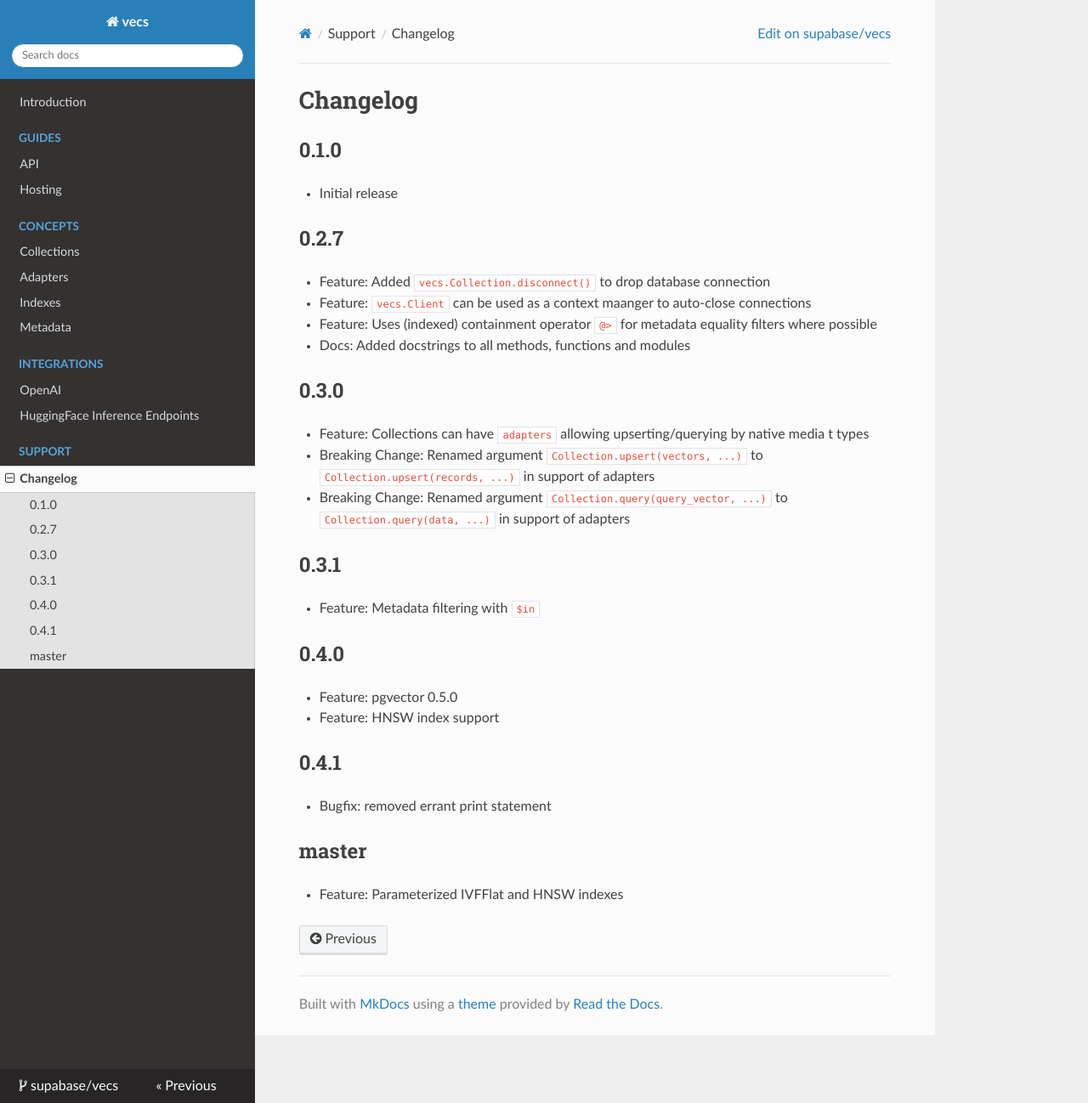
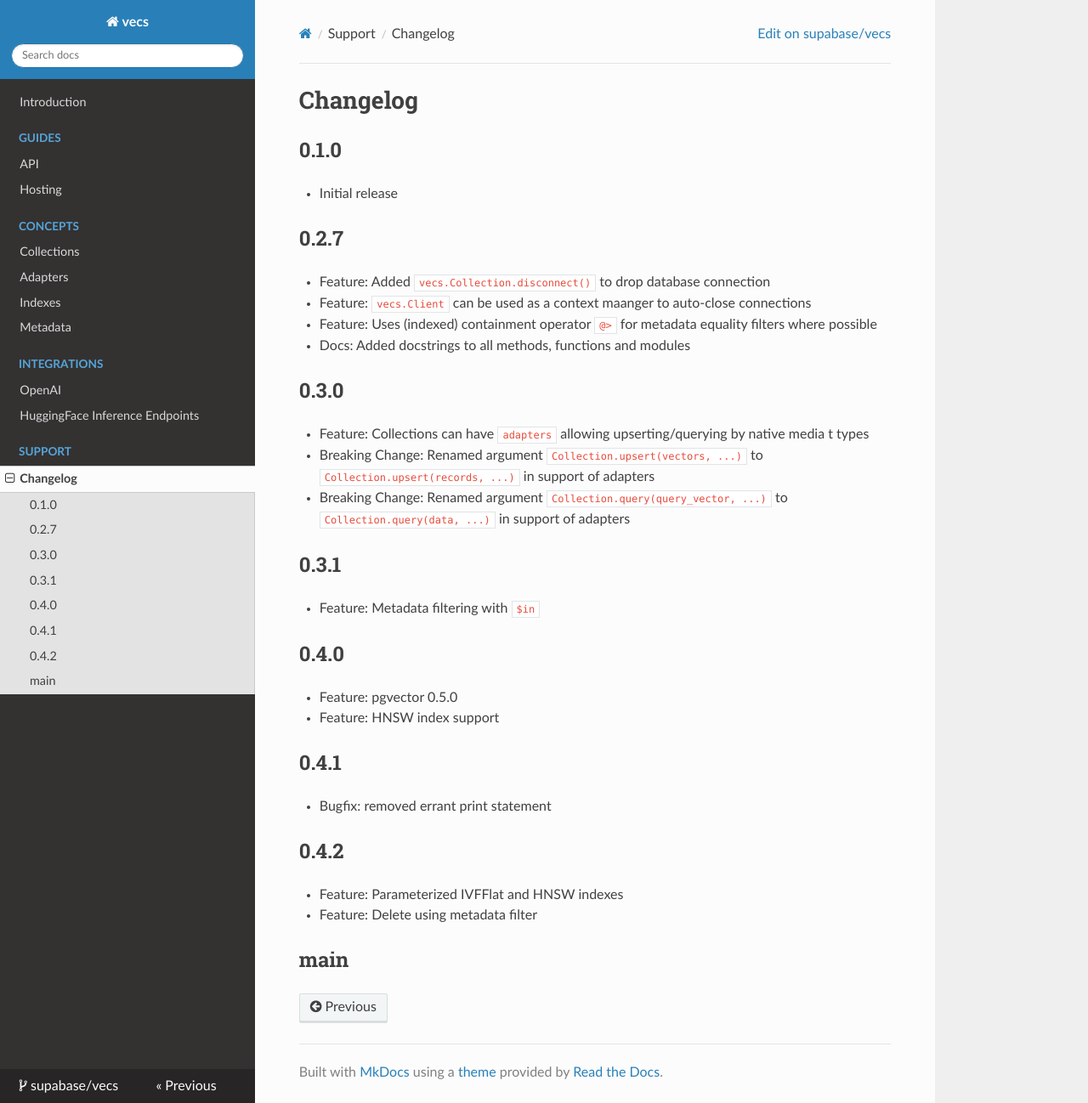
Before and after one commit to supabase/vecs, an MkDocs documentation site: the page built from docs/support_changelog.md, in a window 1280 px wide and 1298 px high. Shown: the whole window at 85% size. Built offline with MkDocs 1.6.1, drawn with Linux system fonts in a browser that asks for light colours; nearby versions of some CDN libraries.

Commit message:
bump version to 0.4.2 for pypi release

```diff
--- a/docs/support_changelog.md
+++ b/docs/support_changelog.md
@@ -31,6 +31,9 @@
 
 - Bugfix: removed errant print statement
 
-## master
+## 0.4.2
 
 - Feature: Parameterized IVFFlat and HNSW indexes
+- Feature: Delete using metadata filter
+
+## main
--- a/src/vecs/__init__.py
+++ b/src/vecs/__init__.py
@@ -9,12 +9,12 @@ from vecs.collection import (
 )
 
 __project__ = "vecs"
-__version__ = "0.4.1"
+__version__ = "0.4.2"
 
 
 __all__ = [
     "IndexArgsIVFFlat",
-    "IndexArgsHSNW",
+    "IndexArgsHNSW",
     "IndexMethod",
     "IndexMeasure",
     "Collection",
```
